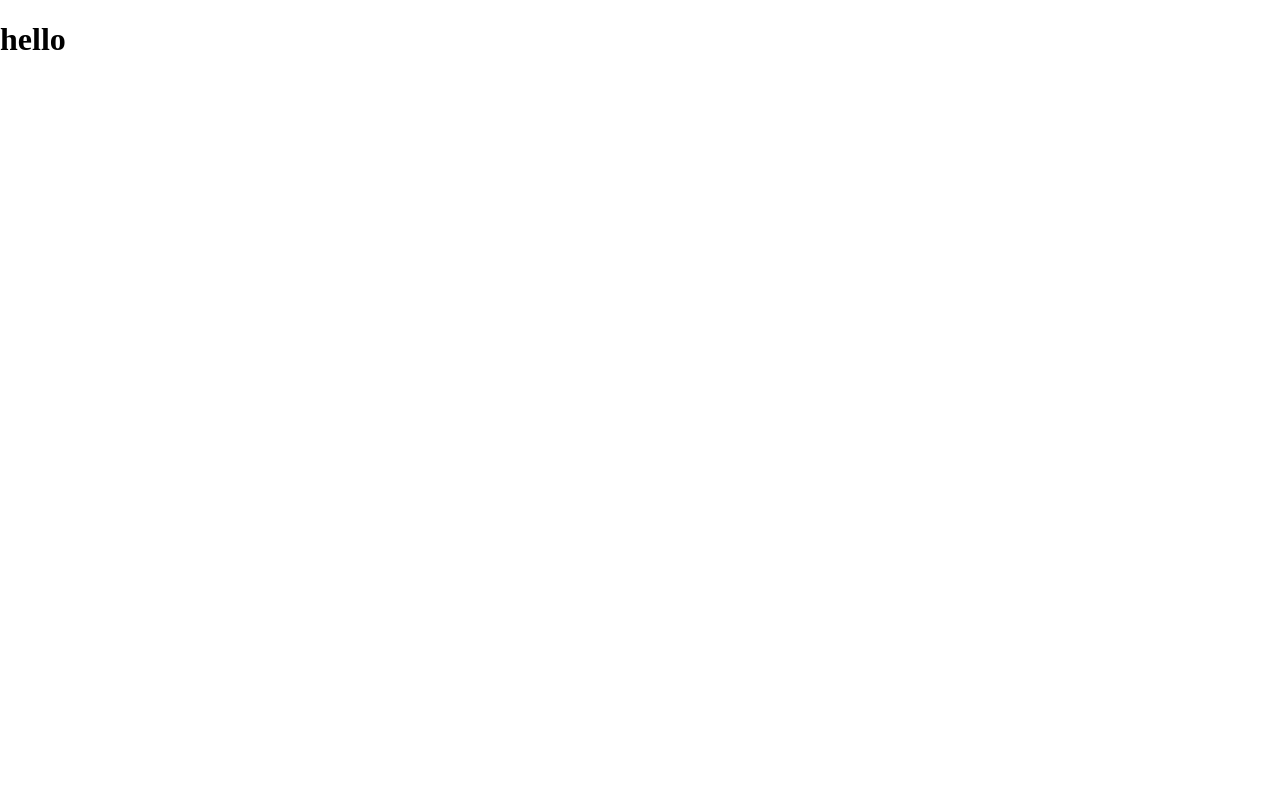
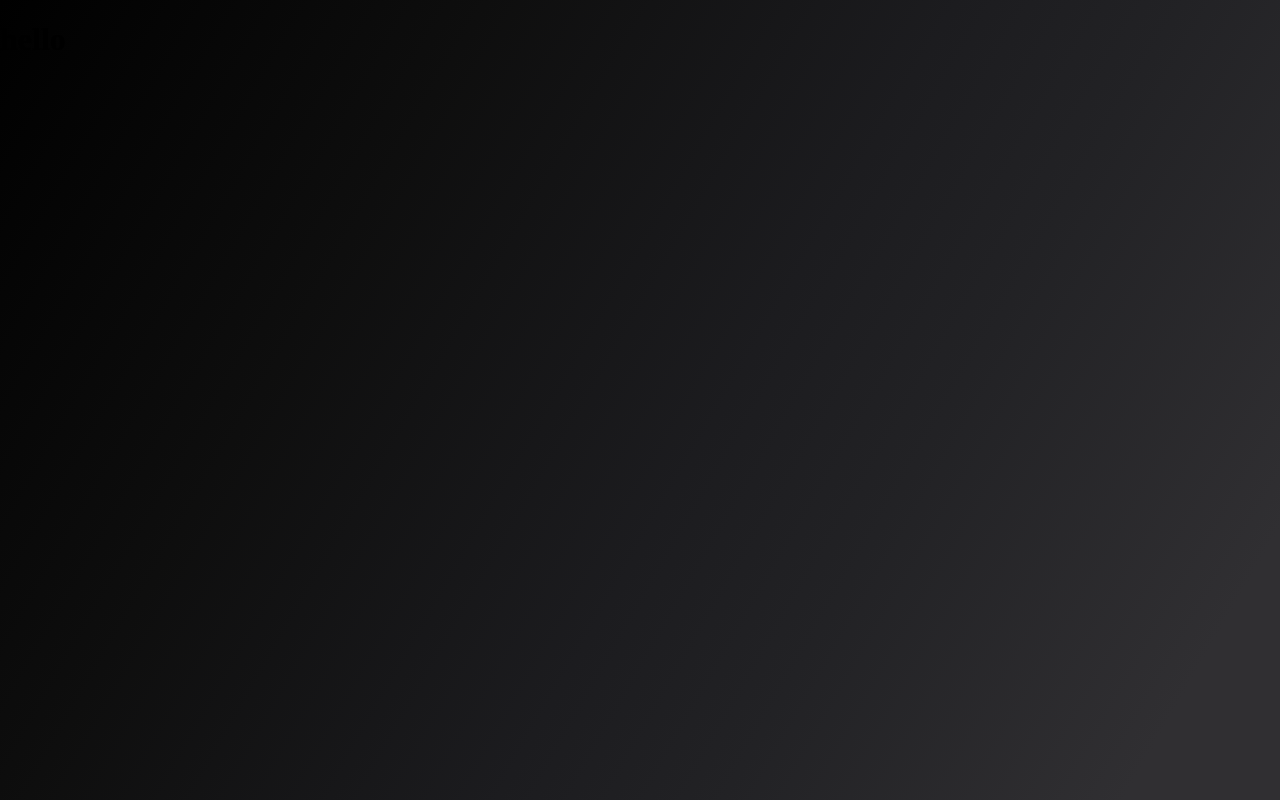
Before and after one commit to kusiewicz/exlabs-spacex, a React (Create React App) app: page / in a window 1280 px wide. Built offline with nearby package versions, Linux system fonts and the light colour scheme.

Commit message:
Global Styles/normalizec.ss added

```diff
--- /dev/null
+++ b/src/global-styles.js
@@ -0,0 +1,16 @@
+import { createGlobalStyle } from 'styled-components';
+
+export const GlobalStyles = createGlobalStyle`
+    html {
+        -webkit-font-smoothing: antialiased;
+        -moz-osx-font-smoothing: grayscale;
+        width: 100%;
+        height: 100%;
+    }
+    body {
+        background-color: black;
+        background-image: linear-gradient(120deg, rgba(0,0,0,1) 0%, rgba(14,14,14,1) 28%, rgba(28,28,31,1) 55%, rgba(34,34,37,1) 68%, rgba(48,47,50,1) 91%);
+        background-repeat: no-repeat;
+        background-size: cover;
+    }
+`;
--- a/src/index.js
+++ b/src/index.js
@@ -2,9 +2,11 @@ import React from 'react';
 import ReactDOM from 'react-dom';
 import 'normalize.css';
 import App from './App';
+import { GlobalStyles } from './global-styles';
 
 ReactDOM.render(
   <>
+    <GlobalStyles />
     <App />
   </>,
   document.getElementById('root')
```
Also changed, not shown: .eslintrc.json.
